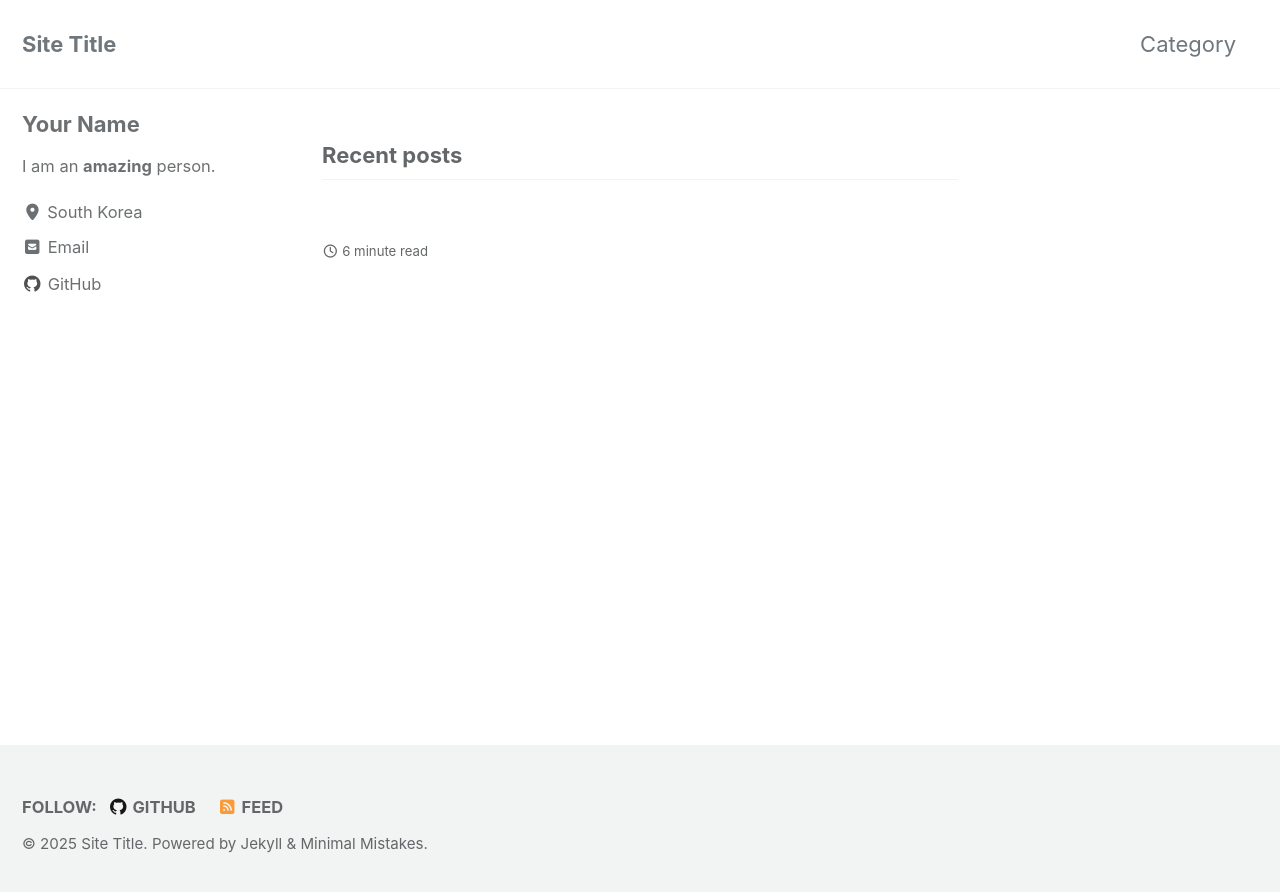
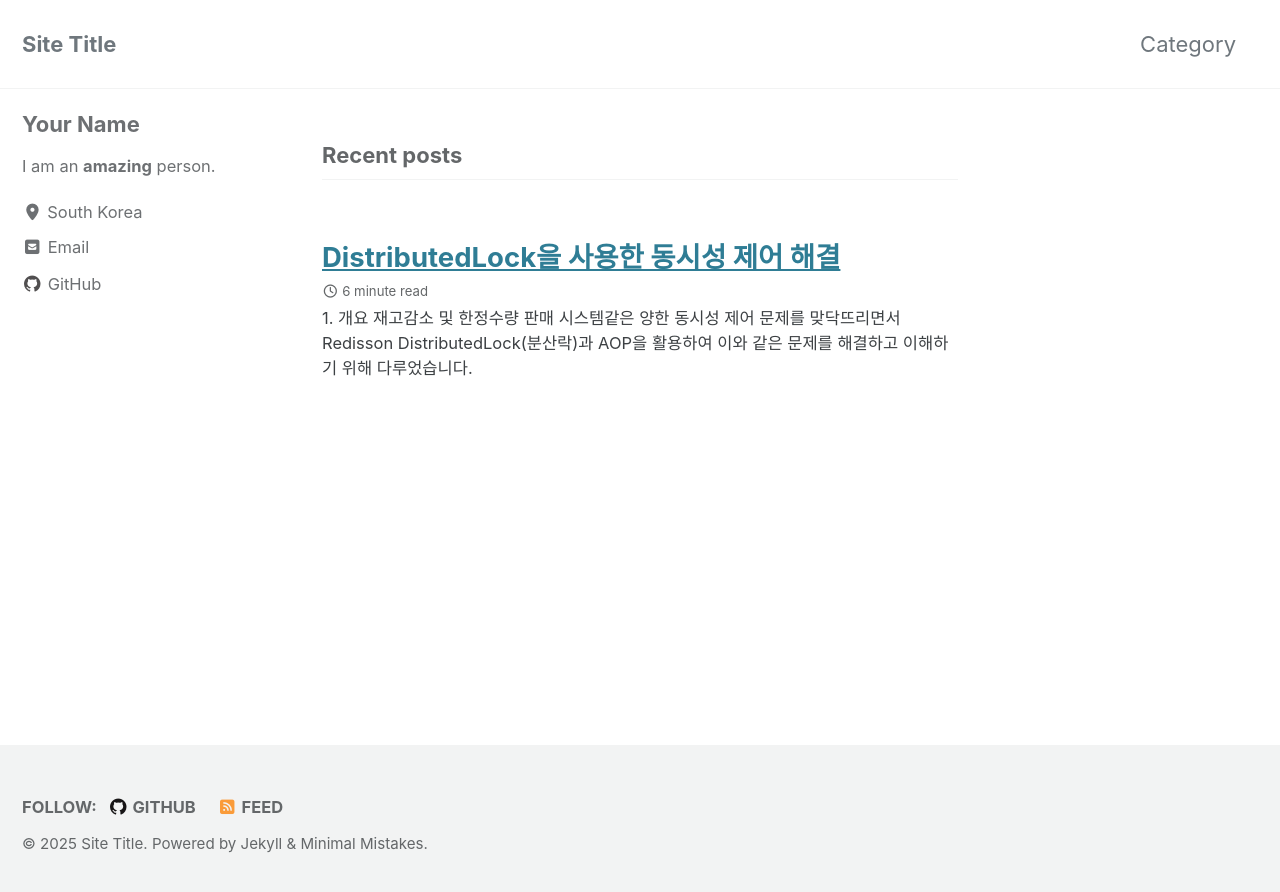
Before and after one commit to wooni0714/wooni0714.github.io, a Jekyll site: the page built from index.html, in a window 1280 px wide. Shown: the top 892 px of the page. Built offline with Jekyll 4.4.1, drawn with Linux system fonts in a browser that asks for light colours; cached includes are drawn as plain includes; the list of posts is cut into pages by our own code; part of the change alters nothing that is shown.

Commit message:
Update 2025-05-10-DistributedLock.md

```diff
--- a/_posts/2025-05-10-DistributedLock.md
+++ b/_posts/2025-05-10-DistributedLock.md
@@ -1,13 +1,13 @@
 ---
 layout: post
 title: DistributedLock을 사용한 동시성 제어 해결
-subtitle: 재고감소 및 한정수량 판매 시스템같은 양한 동시성 제어 문제를 맞닥뜨리면서 Redisson DistributedLock(분산락)과 AOP을 활용하여 이와 같은 문제를 해결
+subtitle: 재고 감소 및 한정 수량 판매 시스템 같은 다양한 동시성 제어 문제를 맞닥뜨리면서 Redisson DistributedLock(분산락)과 AOP을 활용하여 이를 해결
 sidebar:
   nav: "docs"
 author: wooni
-categories: spring
-# tags: blog jekyll
-image: ![image](https://github.com/user-attachments/assets/5941c0f1-0630-448e-bca3-d611f8512257)
+categories: [spring]
+tags: [distributed lock, redisson, concurrency, spring]
+image: https://github.com/user-attachments/assets/5941c0f1-0630-448e-bca3-d611f8512257
 featured: true
 date: 2025-05-20
 hidden: false
```
